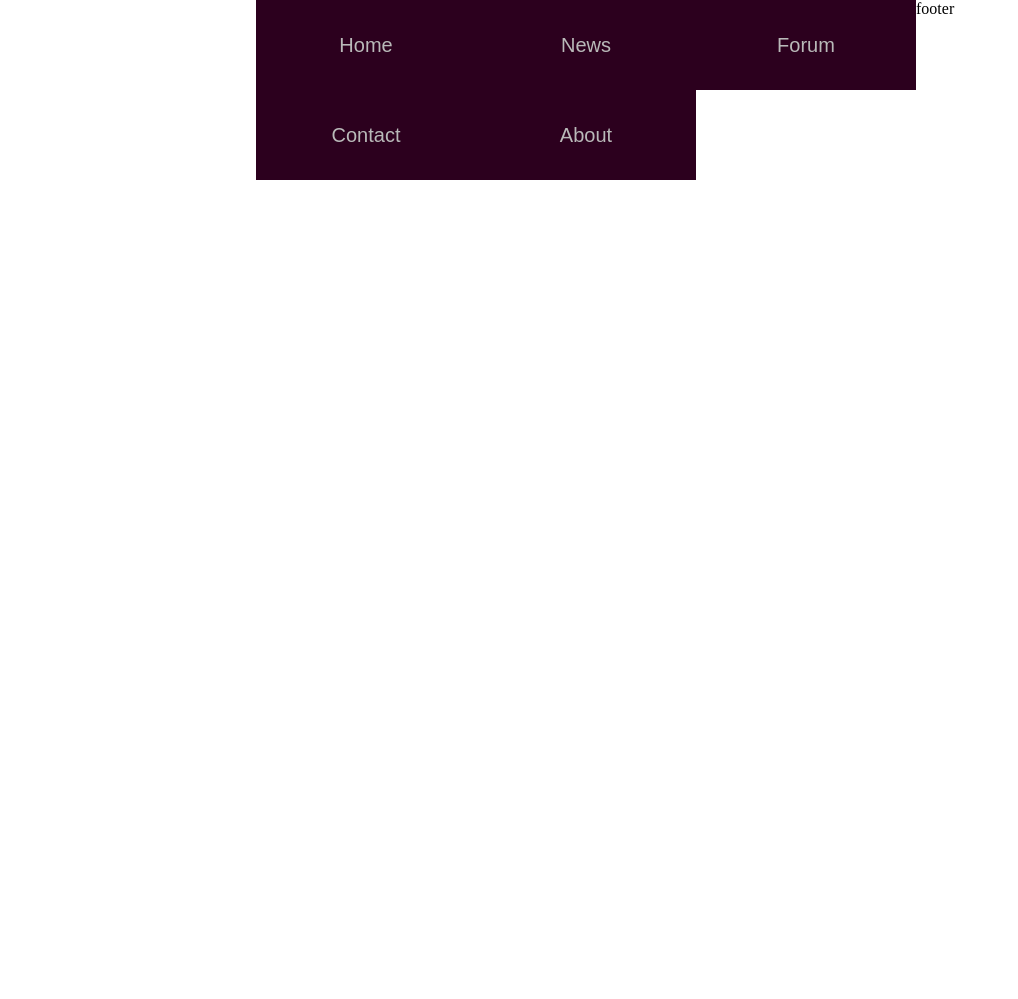
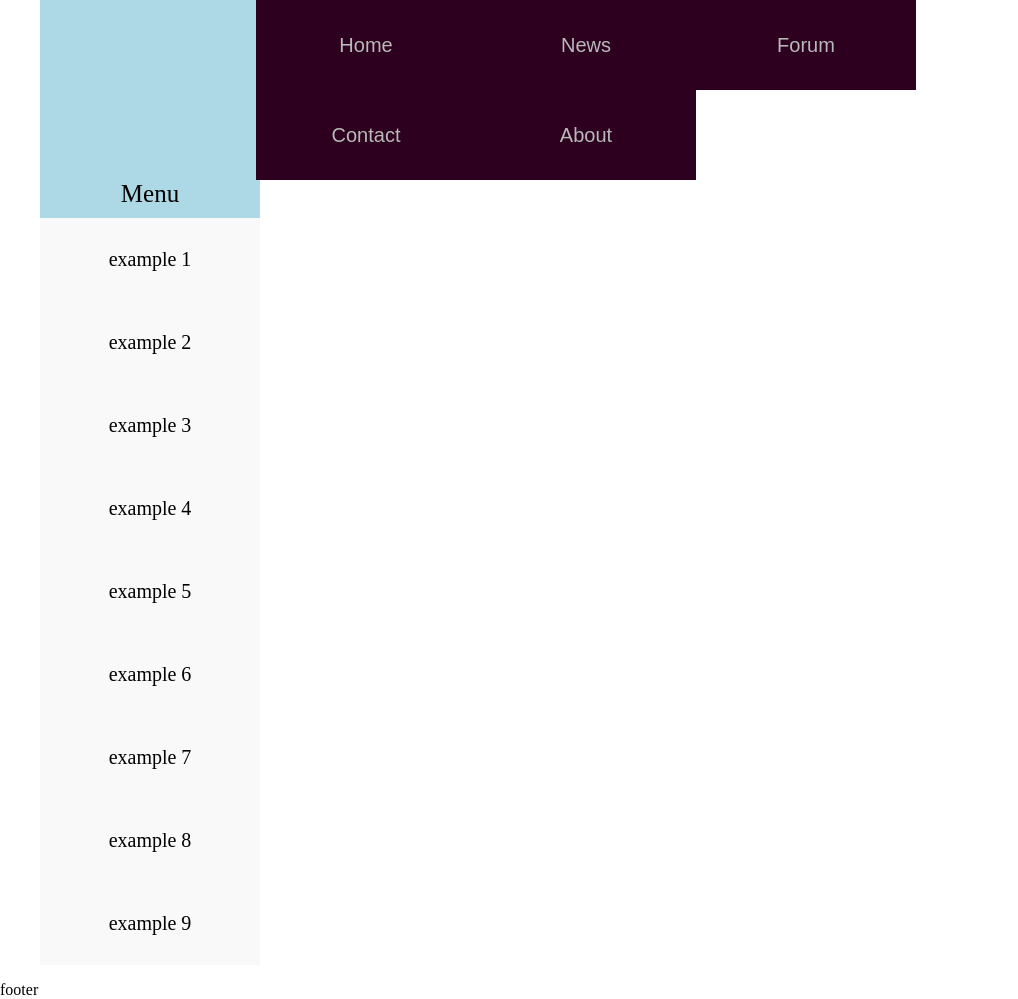
Before and after one commit to lakmalniranga/lms, a PHP site: page / in a window 1280 px wide. Shown: the whole page, without its empty margins (0-1018 px from the left). Before the commit the page ends 180 px from the top, so only its background shows below. Run offline with PHP 8.4, Linux system fonts and the light colour scheme.

Commit message:
added sidebar

```diff
--- a/assets/css/style.css
+++ b/assets/css/style.css
@@ -44,3 +44,50 @@
   margin: 0;
   padding: 0;
 }
+
+
+/*sidebar*/
+
+body{
+  margin: 0;
+  padding: 0;
+}
+
+#side ul{
+  list-style: none;
+}
+
+#side ul a{
+  width: 200px;
+
+  padding: 30px 10px;
+  display: block;
+  background-color: #f9f9f9;
+  text-align: center;
+  font-size: 20px;
+  float: none;
+  font-weight: 400;
+  text-decoration: none;
+  color: black;
+
+}
+#side li a:hover{
+    transition: all 0.50s;
+    color: red;
+}
+#top {
+  text-align: center;
+  width: 20px
+  padding: 30px 10px;
+
+  font-size: 25px;
+  float: none;
+  color: black;
+}
+#top2 {
+  width: 200px;
+  padding: 10px 10px;
+  display: block;
+  background-color: lightblue;
+  text-align: center;
+}
--- a/student/header.php
+++ b/student/header.php
@@ -36,7 +36,27 @@
       </ul>
   </nav>
 
+
   <aside class="sidebar">
+
+    <div id="side">
+    <ul>
+
+      <div id="top">
+          <li id="top2">Menu</li>
+      </div>
+          <li><a href="#">example 1</a></li>
+          <li><a href="#">example 2</a></li>
+          <li><a href="#">example 3</a></li>
+          <li><a href="#">example 4</a></li>
+          <li><a href="#">example 5</a></li>
+          <li><a href="#">example 6</a></li>
+          <li><a href="#">example 7</a></li>
+          <li><a href="#">example 8</a></li>
+          <li><a href="#">example 9</a></li>
+    </ul>
+
+  </div>
 
   </aside>
 
```
